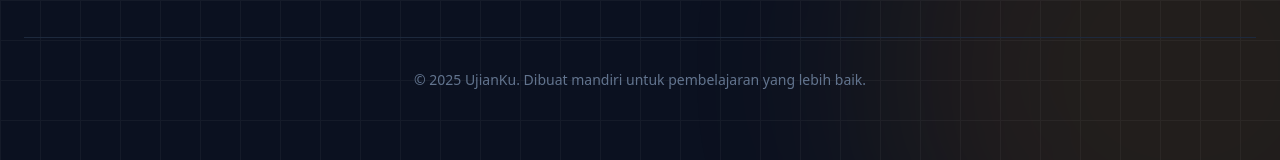
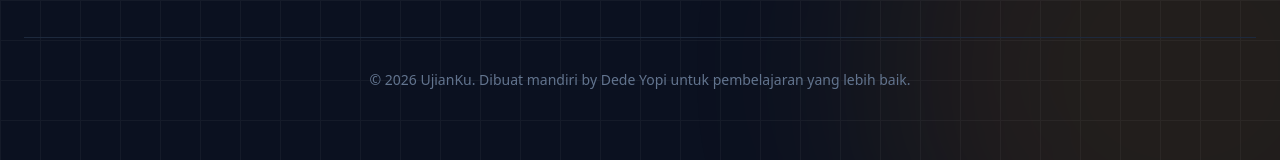
Before and after one commit to dedeyopi/ujianku-cbt, a Next.js app: page / in a window 1280 px wide. Shown: the part 680-840 px from the top of the page. Built offline with nearby package versions, Linux system fonts and the light colour scheme.

Commit message:
update 2025 ke 2026

```diff
--- a/app/page.tsx
+++ b/app/page.tsx
@@ -189,7 +189,7 @@ export default function HomePage() {
         {/* Footer */}
         <div className="mt-24 text-center border-t border-slate-800 pt-8">
           <p className="text-sm font-medium text-slate-500">
-            &copy; 2025 UjianKu. Dibuat mandiri untuk pembelajaran yang lebih baik.
+            &copy; 2026 UjianKu. Dibuat mandiri by Dede Yopi untuk pembelajaran yang lebih baik.
           </p>
         </div>
       </div>
```
